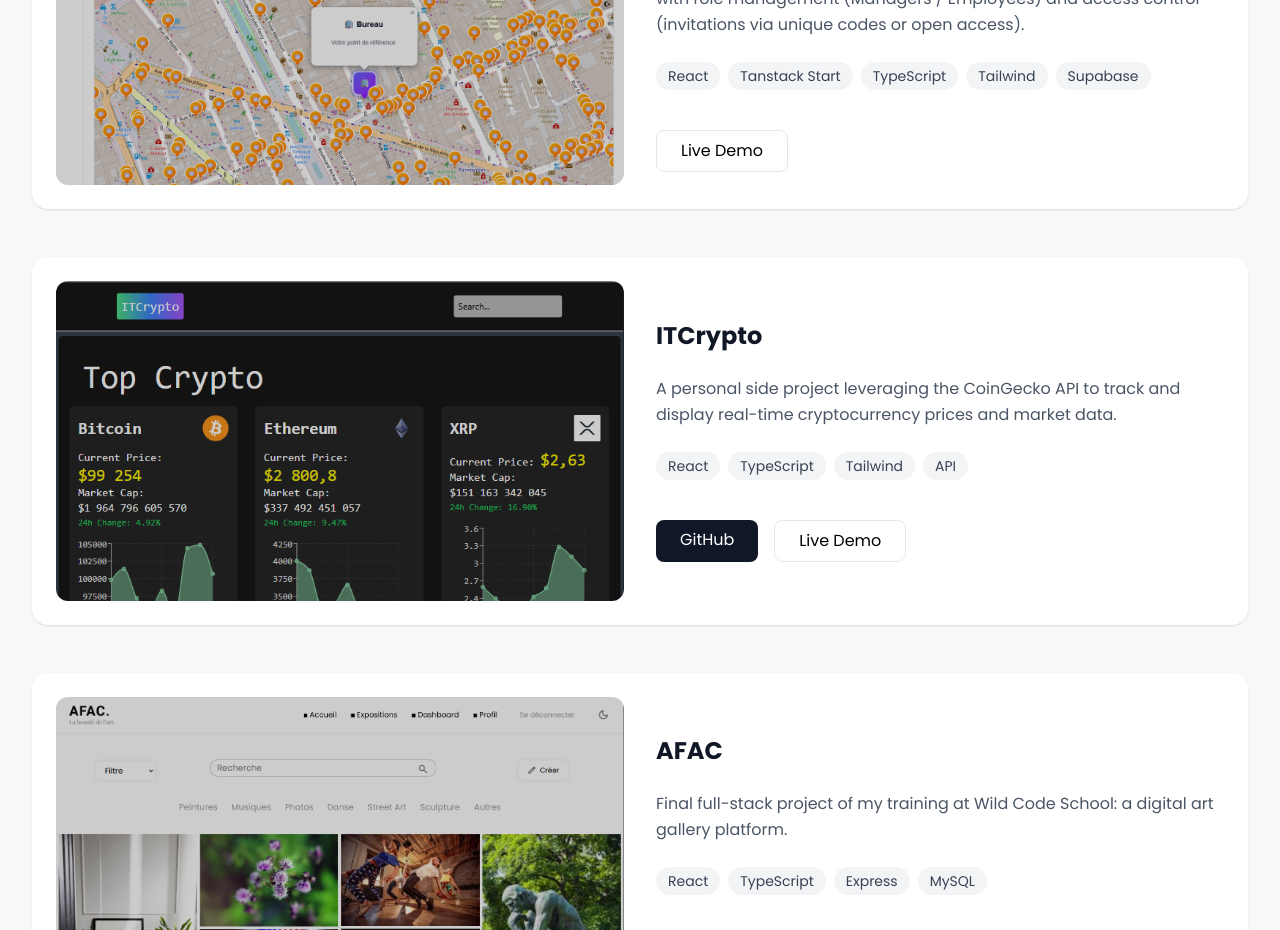
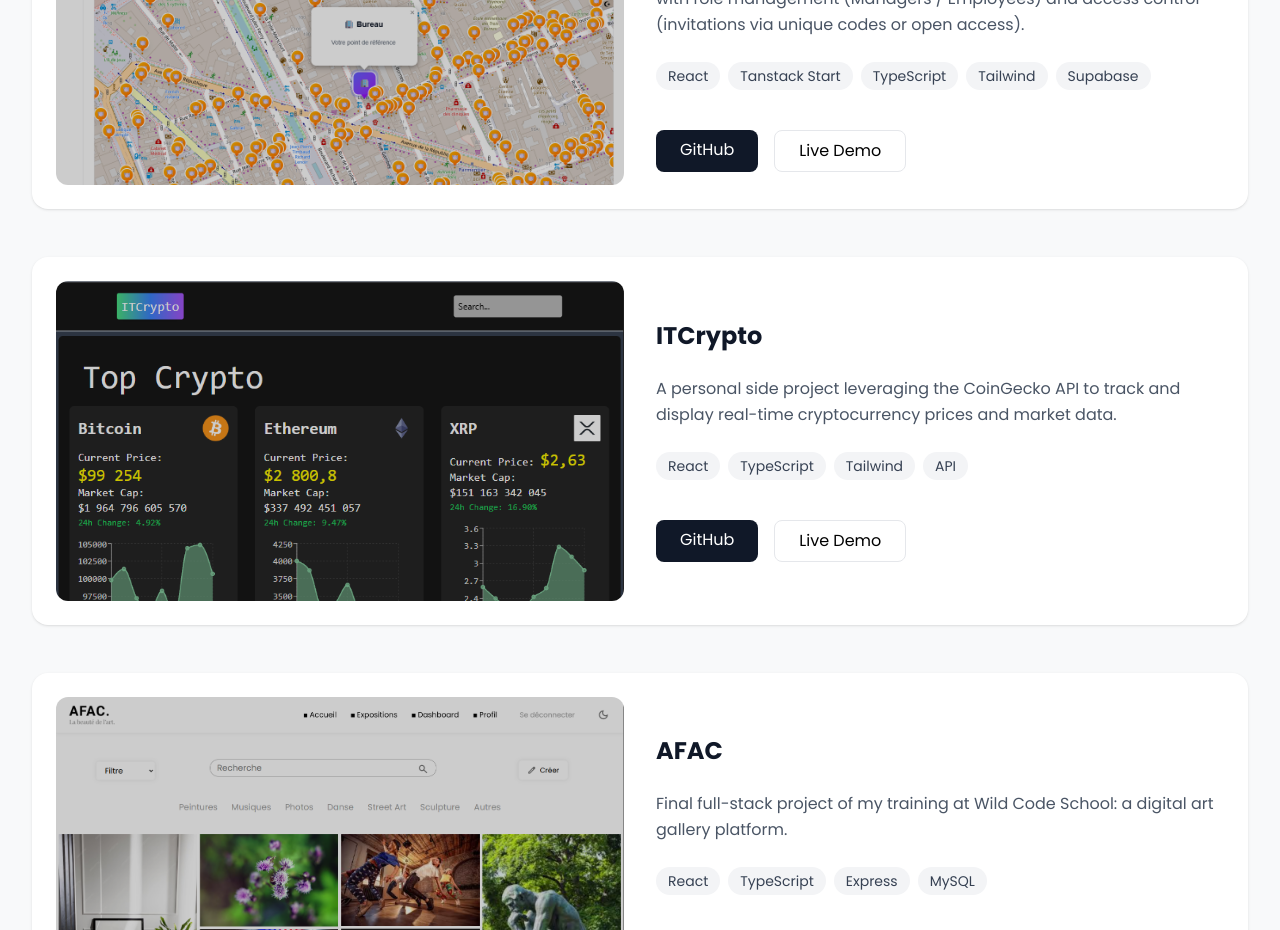
Before and after one commit to ITClmt/ITClmt_Portfolio, a React (Vite) app: page / in a window 1280 px wide. Shown: the part 1740-2670 px from the top of the page. Built offline with nearby package versions, Linux system fonts and the light colour scheme.

Commit message:
chore: add github link for midi mealy

```diff
--- a/src/components/ProjectSection.tsx
+++ b/src/components/ProjectSection.tsx
@@ -35,6 +35,7 @@ const projects: Project[] = [
       "Supabase",
     ],
     imageUrl: "/midiMealy.png",
+    githubUrl: "https://github.com/ITClmt/Midi-Mealy",
     demoUrl: "https://www.midi-mealy.xyz/",
   },
   {
```
